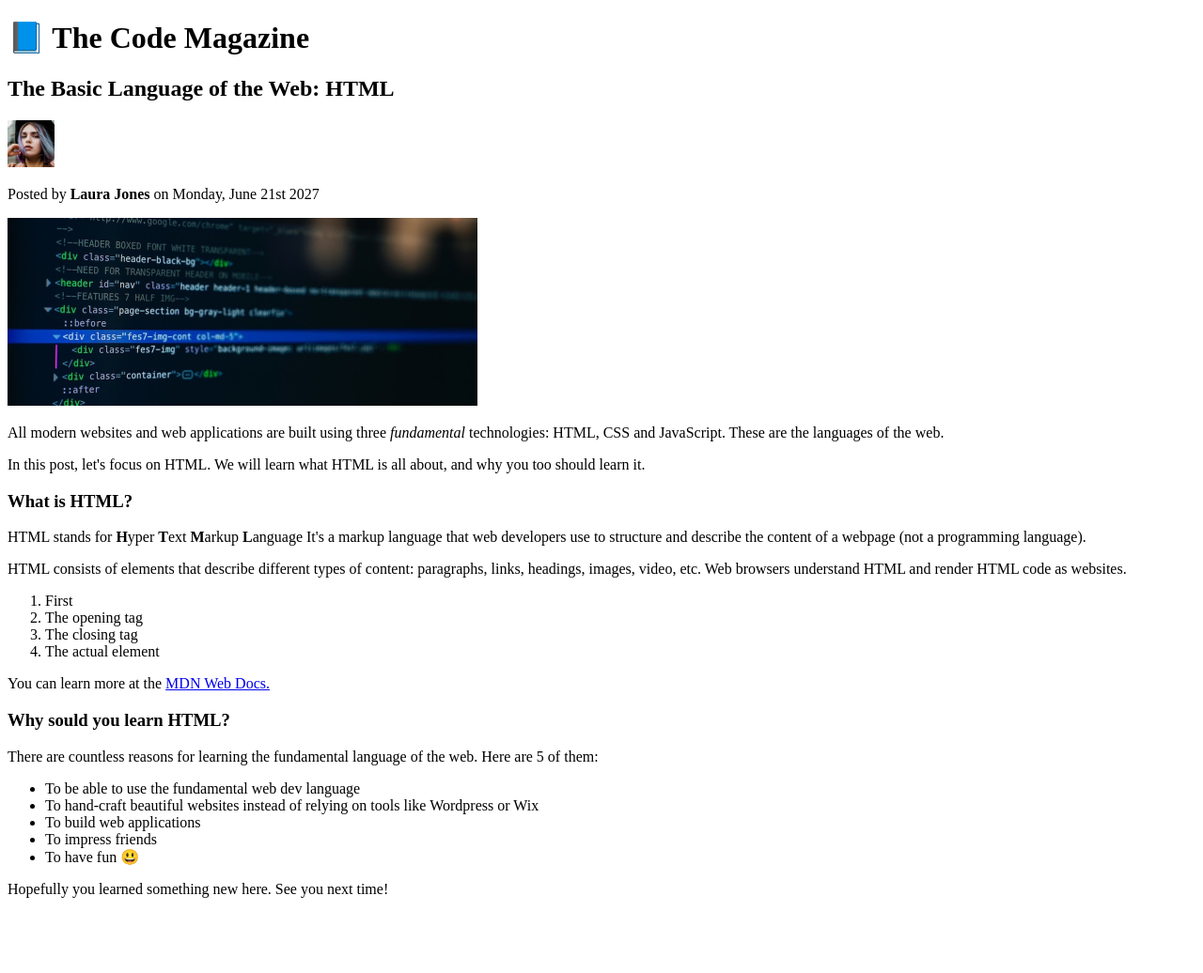
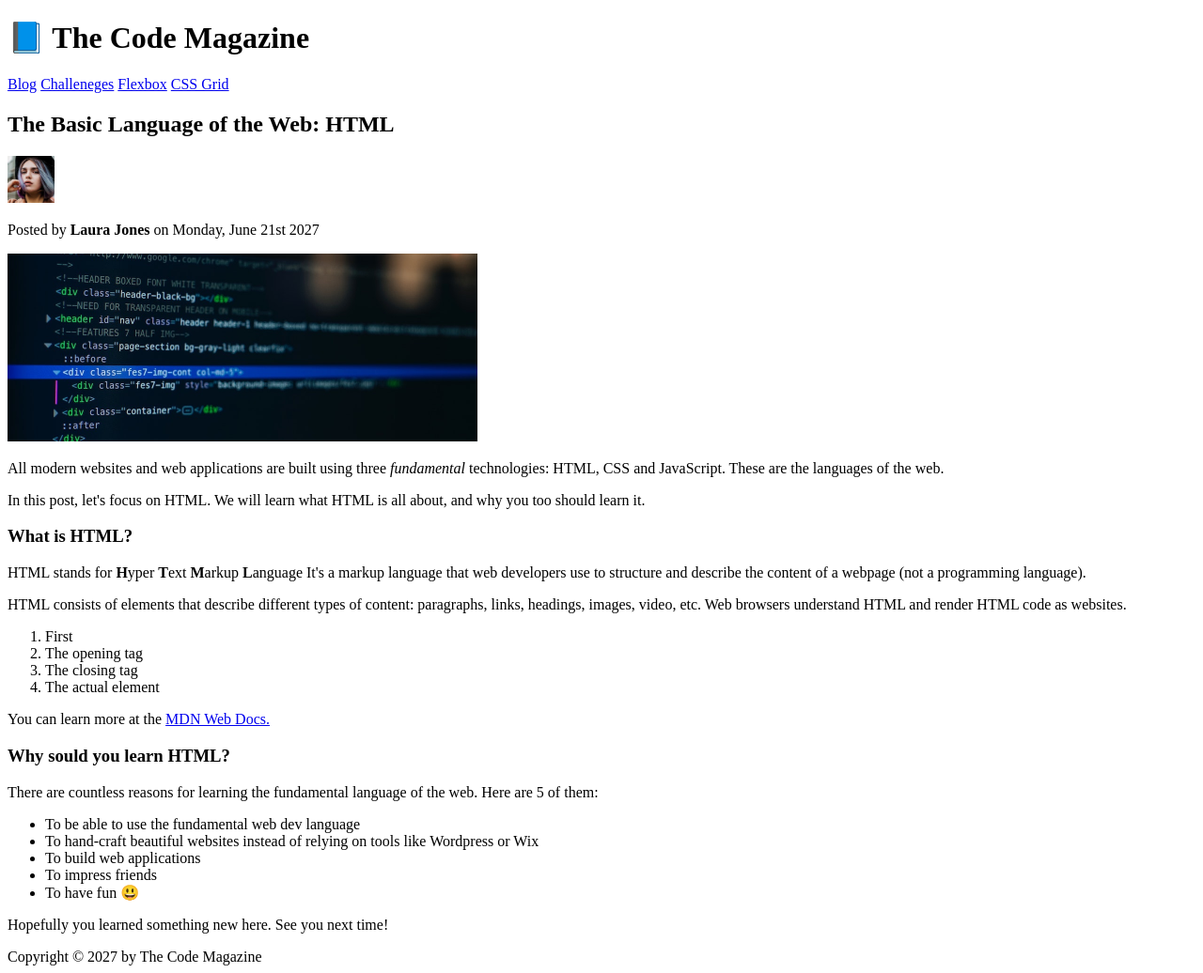
Before and after one commit to Nathan-skel/jonas-html-fundamentals-course, a plain HTML site: page index.html in a window 1280 px wide. Shown: the whole page at 94% size. Before the commit the page ends 972 px from the top, so only its background shows below. Drawn offline with Linux system fonts and the light colour scheme; files whose address does not match are found by name.

Commit message:
Added Blog page, Moved images to image folder

```diff
--- a/index.html
+++ b/index.html
@@ -7,7 +7,22 @@
     <title>The Basic Language of the Web: HTML</title>
 </head>
 <body>
+    <header>
+
         <h1>📘 The Code Magazine</h1>
+
+        <nav>
+            <a href="blog.html">Blog</a>
+            <a href="#">Challeneges</a>
+            <a href="#">Flexbox</a>
+            <a href="#">CSS Grid</a>
+        </nav>
+
+    </header>
+
+    <article>
+
+        <header>
 
             <h2>The Basic Language of the Web: HTML</h2>
 
@@ -16,6 +31,8 @@
             <p>Posted by <strong>Laura Jones</strong> on Monday, June 21st 2027</p>
 
             <img src="post-img.jpg" alt="This is a picture of some HTML Code" width="500" height="200"/>
+
+        </header>
 
         <p>All modern websites and web applications are built using three <em>fundamental</em> technologies: HTML, CSS and JavaScript. These are the languages of the web.</p>
         <p>In this post, let's focus on HTML. We will learn what HTML is all about, and why you too should learn it.</p>
@@ -46,5 +63,9 @@
         </ul>
 
         <p>Hopefully you learned something new here. See you next time!</p>
+    </article>
+    <footer>
+        Copyright &copy; 2027 by The Code Magazine
+    </footer>
 </body>
 </html>
```
Also changed, not shown: blog.html (added, +18 -0 lines), imgs/challenges.jpg (renamed from 02-HTML-Fundamentals/challenges.jpg), imgs/laura-jones.jpg (renamed from laura-jones.jpg), imgs/post-img.jpg (renamed from post-img.jpg), imgs/related-1.jpg (renamed from 02-HTML-Fundamentals/related-1.jpg), imgs/related-2.jpg (renamed from 02-HTML-Fundamentals/related-2.jpg), imgs/related-3.jpg (renamed from 02-HTML-Fundamentals/related-3.jpg). Lines whose indentation alone changed are shown as unchanged.
